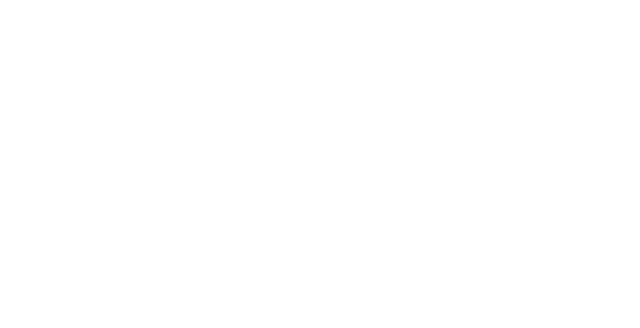
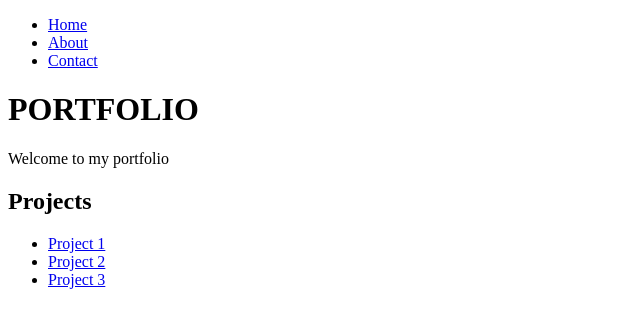
Before and after one commit to MatiasCardoso4/portfolio, a plain HTML site: page index.html in a window 1280 px wide. Shown: the whole page, without its empty margins (0-640 px from the left). Drawn offline with Linux system fonts and the light colour scheme.

Commit message:
Enhance portfolio page layout with header, navigation, and project sections

```diff
--- a/index.html
+++ b/index.html
@@ -6,6 +6,31 @@
     <title>PORTFOLIO</title>
   </head>
   <body>
-    <main></main>
+    <main>
+      <header>
+        <nav>
+          <ul>
+            <li><a href="index.html">Home</a></li>
+            <li><a href="about.html">About</a></li>
+            <li><a href="contact.html">Contact</a></li>
+          </ul>
+        </nav>
+        <h1>PORTFOLIO</h1>
+        <p>Welcome to my portfolio</p>
+      </header>
+      <section>
+        <h2>Projects</h2>
+        <ul>
+          <li>
+            <a href="project1.html">Project 1</a>
+          </li>
+          <li>
+            <a href="project2.html">Project 2</a>
+          </li>
+          <li>
+            <a href="project3.html">Project 3</a>
+          </li>
+        </ul>
+    </main>
   </body>
 </html>
```
